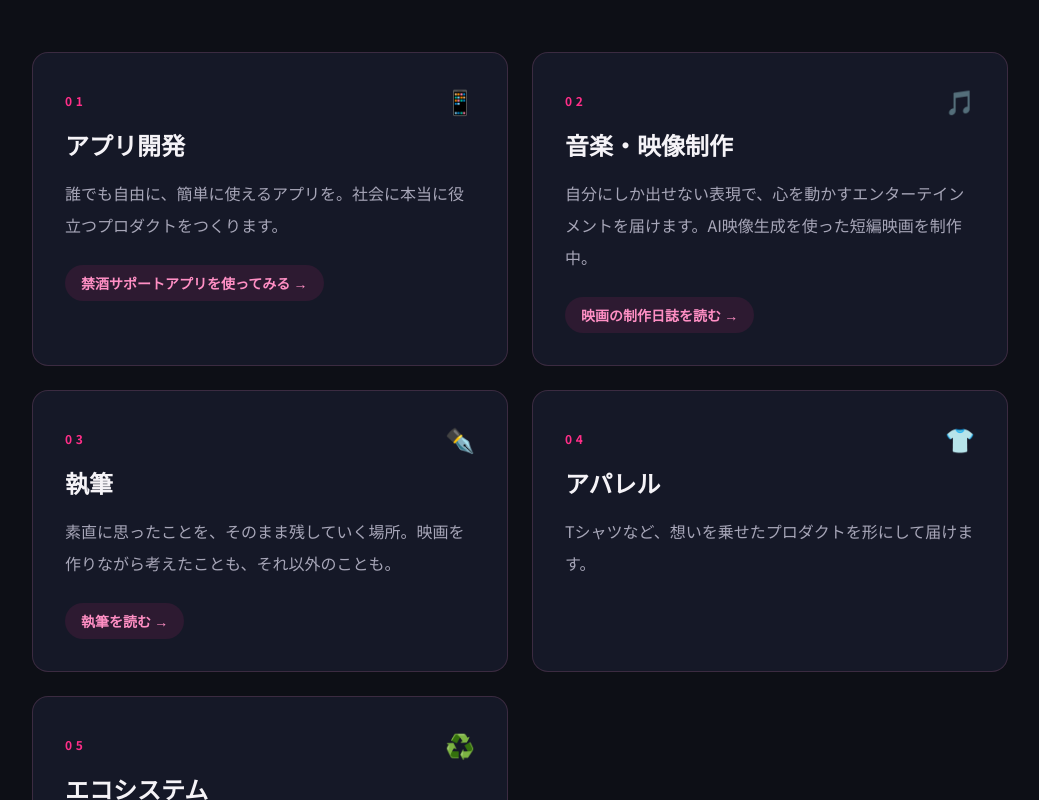
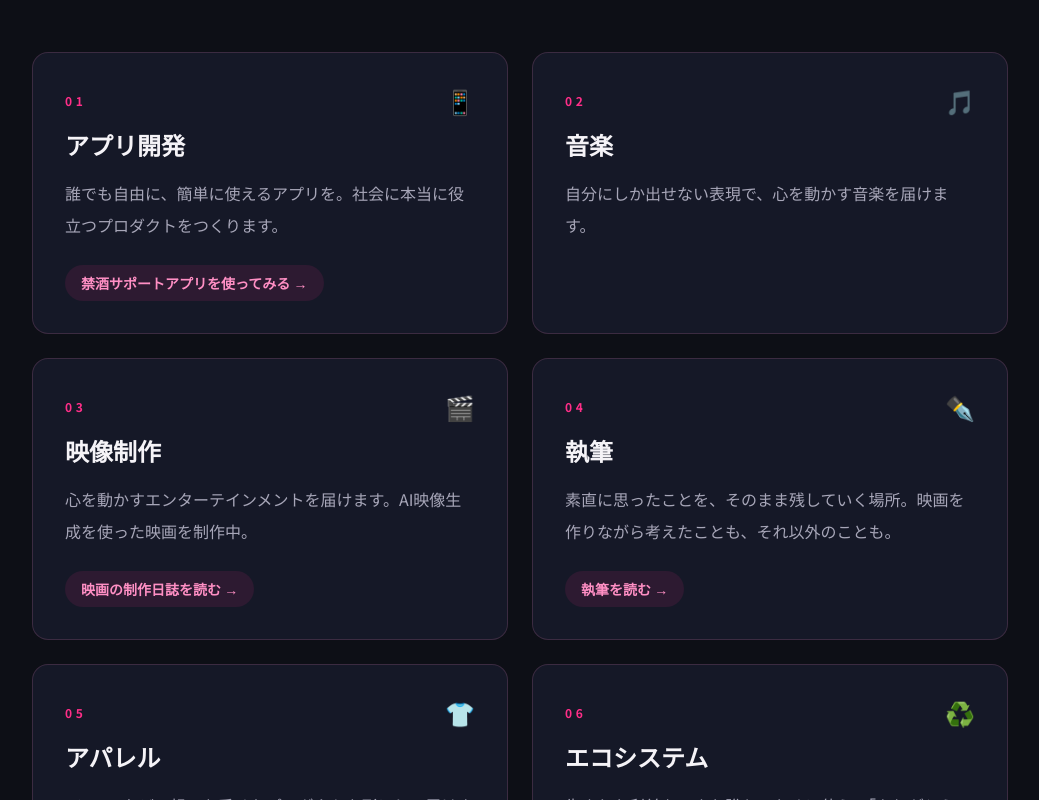
Before and after one commit to nakanointeria5963-alt/home-page, a Next.js app: page / in a window 1280 px wide. Shown: the part 1880-2680 px from the top of the page, without its empty margins (120-1159 px from the left). Built offline with nearby package versions, Linux system fonts and the light colour scheme.

Commit message:
「音楽」と「映像制作」を別カードに分割。「短編映画」の表記を「映画」に統一
Co-Authored-By: Claude Fable 5 <noreply@anthropic.com>
Claude-Session: https://claude.ai/code/session_018RxvmxpBqNjydZynazQmpP

```diff
--- a/src/app/journal/entries.ts
+++ b/src/app/journal/entries.ts
@@ -12,7 +12,7 @@ export const JOURNAL_ENTRIES: JournalEntry[] = [
     date: "2026-08-07",
     title: "AIで、映画を作りはじめました",
     paragraphs: [
-      "ROGUE PINKの映像制作、最初の作品づくりが動き出しました。AIの映像生成を使った短編映画です。",
+      "ROGUE PINKの映像制作、最初の作品づくりが動き出しました。AIの映像生成を使った映画です。",
       "数ヶ月かけて、1ショットずつ納得できる品質まで作り込んでいく予定です。急ぎません。脚本、キャラクターデザイン、絵コンテ、映像生成——工程ごとに専門の役割を立てて、小さな「制作会社」のような体制で進めています。",
       "物語の中身は、まだ秘密です。ジャンルだけ言うと「静かな終末もの」。派手な爆発から始まらない、日常と地続きの物語を目指しています。",
       "いま取り組んでいるのは、作品の画作りを実写風にするかアニメ風にするかを決めるためのスタイルテスト。結果が出たら、この日誌で途中経過をお見せします。",
--- a/src/app/journal/page.tsx
+++ b/src/app/journal/page.tsx
@@ -9,7 +9,7 @@ import { JOURNAL_ENTRIES } from "./entries";
 export const metadata: Metadata = {
   title: "制作日誌 | ROGUE PINK",
   description:
-    "ROGUE PINKのAI映画プロジェクトの制作日誌。短編映画ができあがっていく過程を公開しています。",
+    "ROGUE PINKのAI映画プロジェクトの制作日誌。映画ができあがっていく過程を公開しています。",
 };
 
 function formatDate(date: string): string {
@@ -25,7 +25,7 @@ export default function JournalPage() {
       <main className="mx-auto max-w-3xl px-6 pb-32 pt-40">
         <SectionHeading eyebrow="JOURNAL" title="制作日誌">
           <p className="mx-auto mt-6 max-w-xl text-center text-sm leading-loose text-muted sm:text-base">
-            AIの映像生成を使った短編映画を、数ヶ月かけて作っています。
+            AIの映像生成を使った映画を、数ヶ月かけて作っています。
             できあがっていく過程を、ここに残していきます。
           </p>
         </SectionHeading>
--- a/src/components/sections/Businesses.tsx
+++ b/src/components/sections/Businesses.tsx
@@ -28,10 +28,16 @@ const BUSINESSES: Business[] = [
     ],
   },
   {
-    title: "音楽・映像制作",
+    title: "音楽",
     description:
-      "自分にしか出せない表現で、心を動かすエンターテインメントを届けます。AI映像生成を使った短編映画を制作中。",
+      "自分にしか出せない表現で、心を動かす音楽を届けます。",
     icon: "🎵",
+  },
+  {
+    title: "映像制作",
+    description:
+      "心を動かすエンターテインメントを届けます。AI映像生成を使った映画を制作中。",
+    icon: "🎬",
     products: [
       {
         label: "映画の制作日誌を読む",
```
